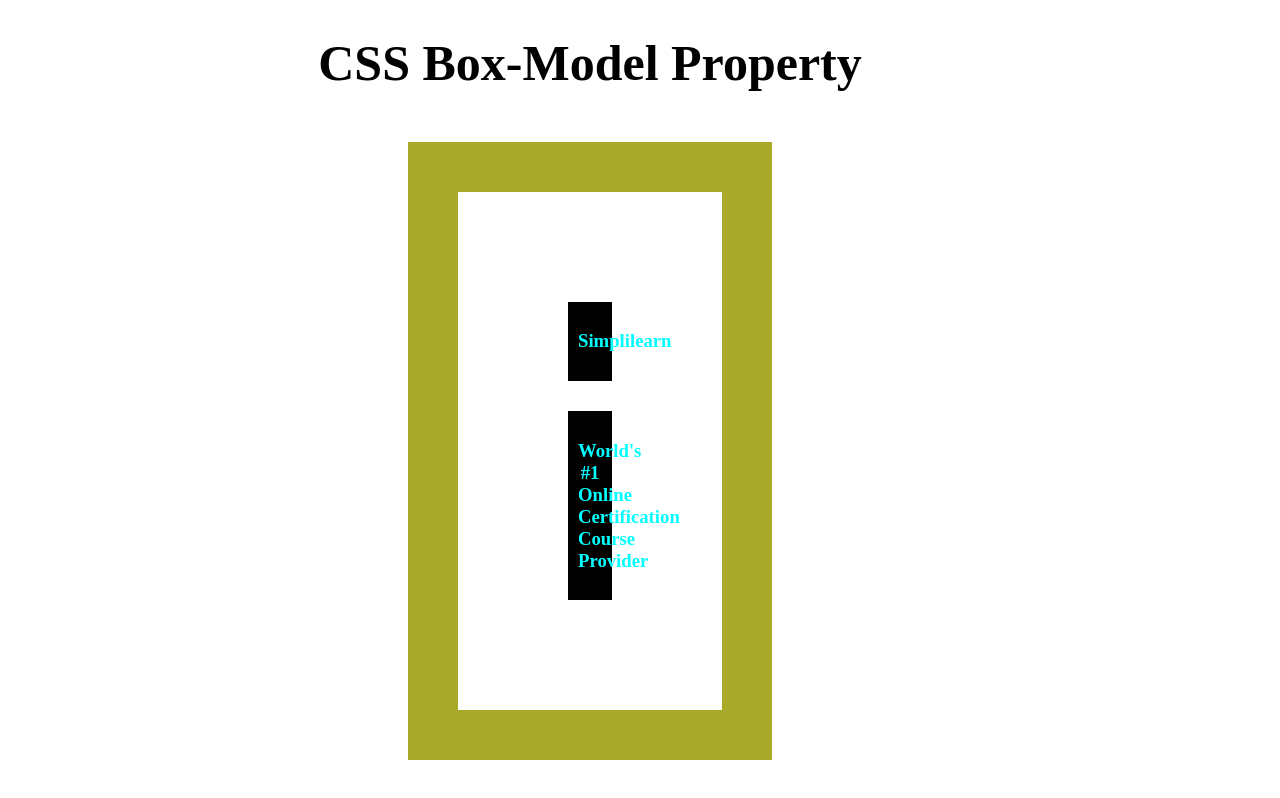
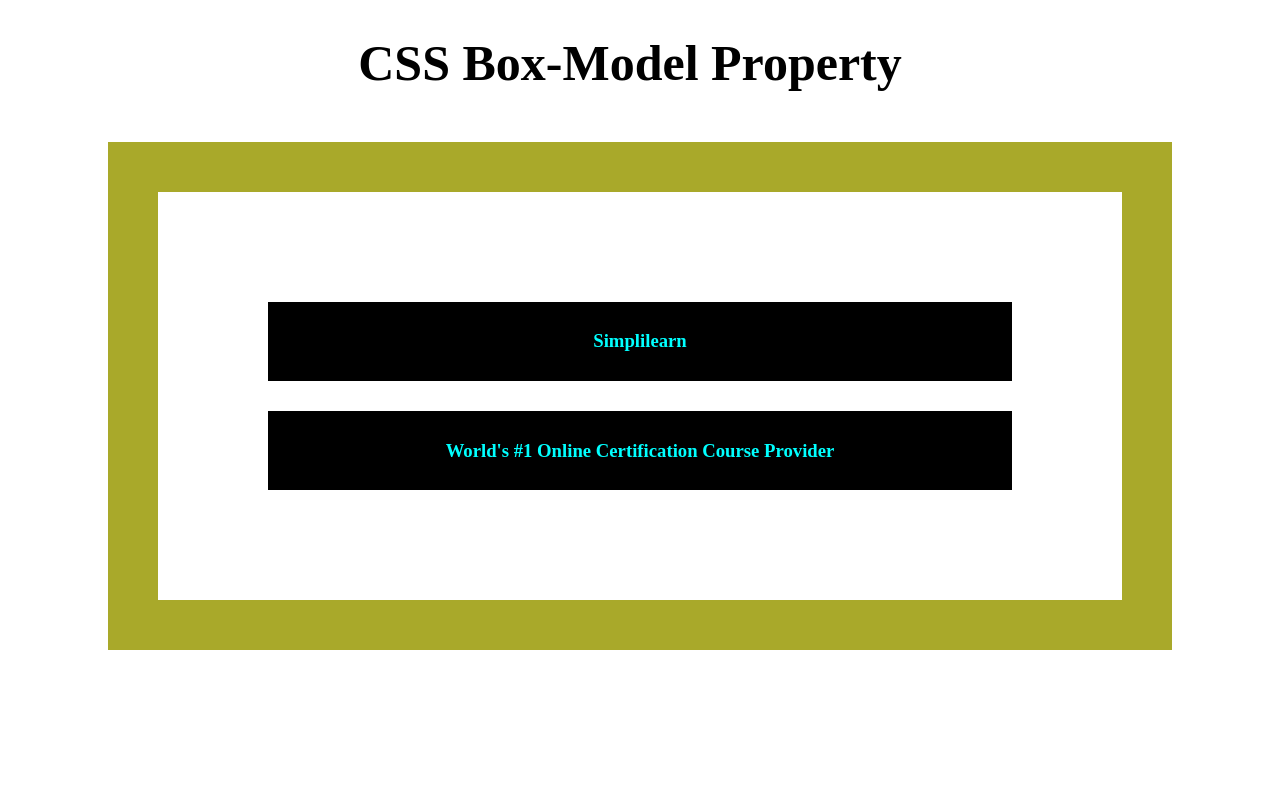
Before and after one commit to GangadharHavani/Day4_Project3, a plain HTML site: page index.html in a window 1280 px wide. Drawn offline with Linux system fonts and the light colour scheme.

Commit message:
commit message

```diff
--- a/style.css
+++ b/style.css
@@ -1,12 +1,12 @@
 h1{
     text-align: center;
-    margin-right: 100px;
+    margin-right: 20px;
     font-size: 50px;
 }
 #box1{
     margin: 50px;
-    margin-right: 500px;
-    margin-left: 400px;
+    margin-right: 100px;
+    margin-left: 100px;
     border: 50px solid rgb(169, 169, 42);
     padding: 90px;
 
```
